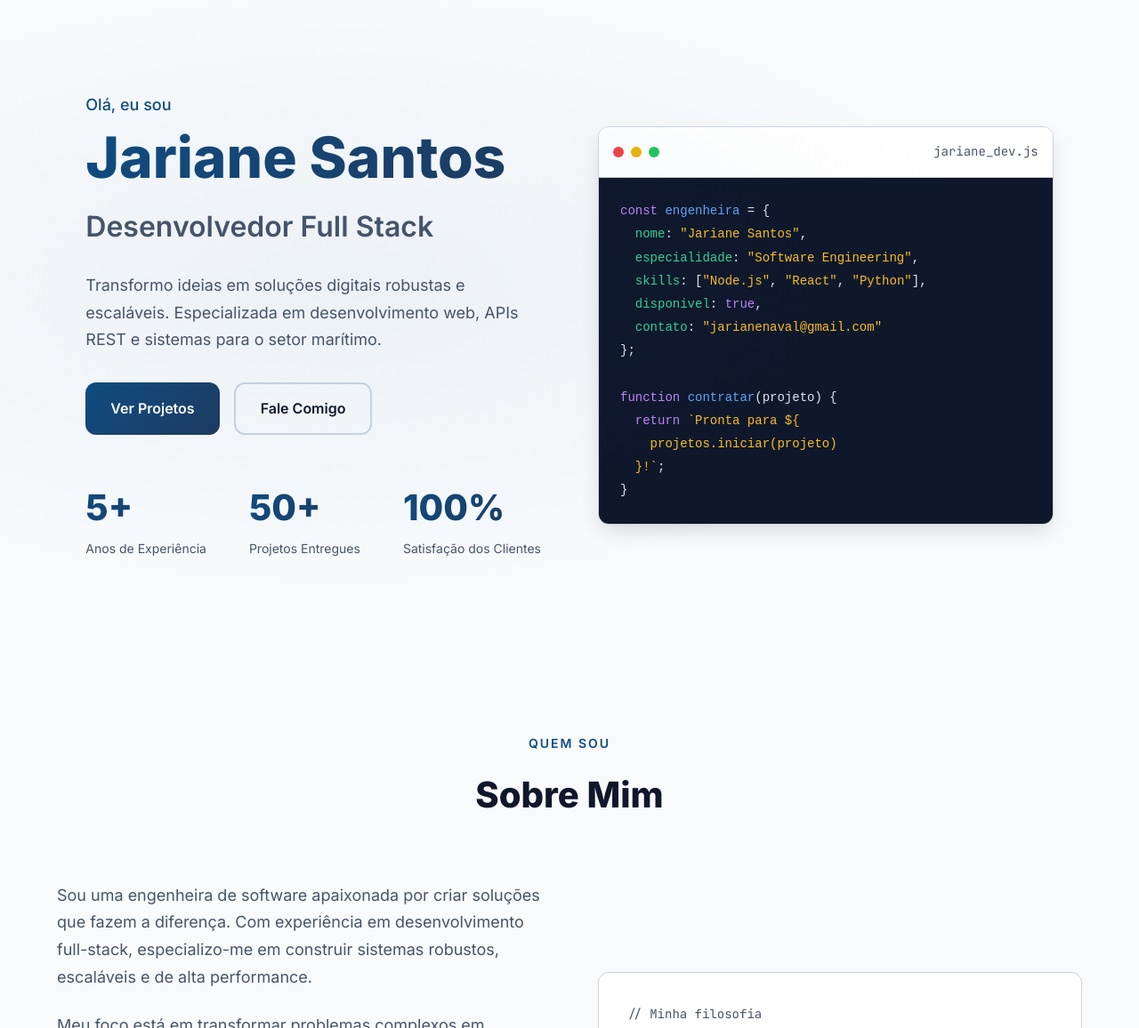
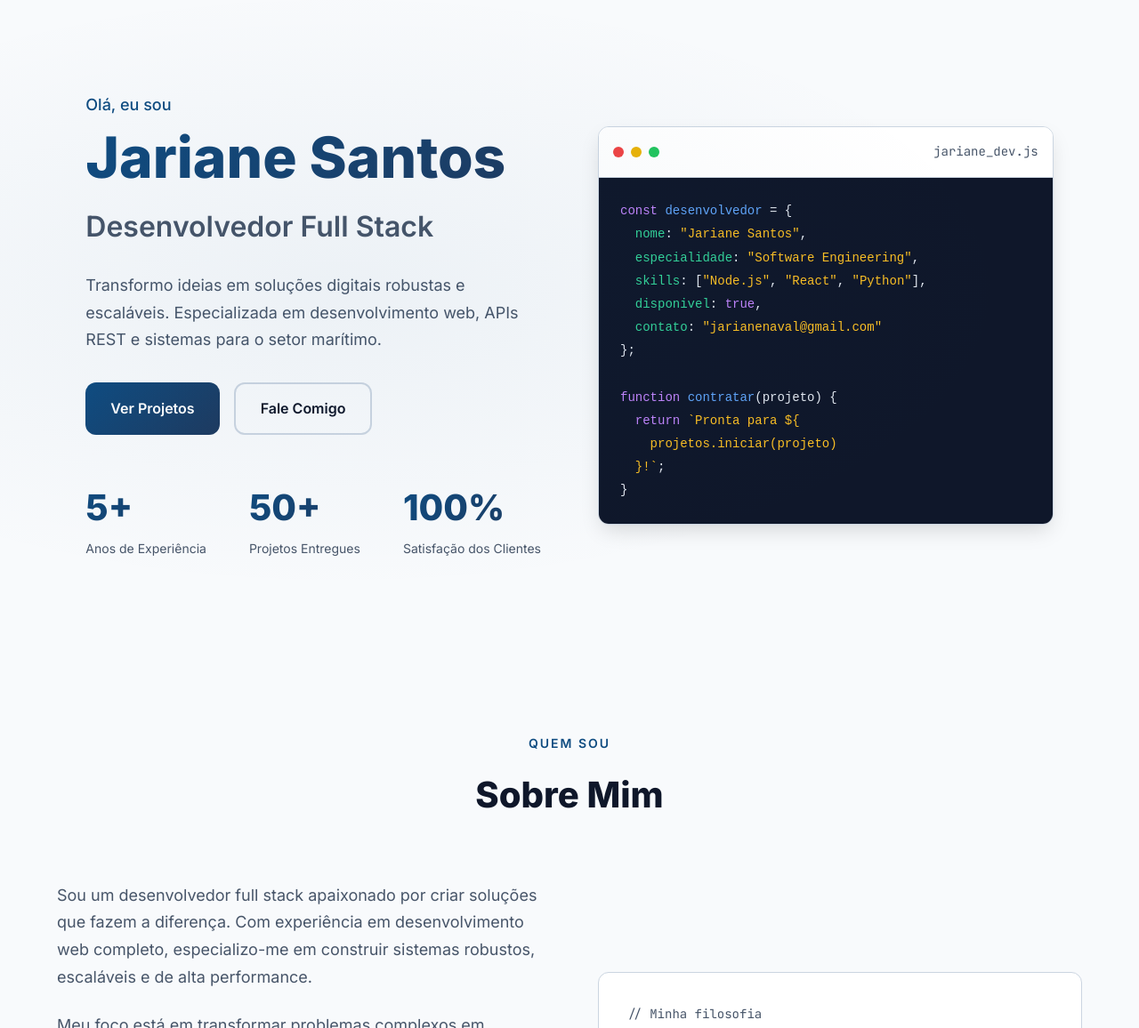
Before and after one commit to Jarianesantos/NavalTech, a website: page index.html in a window 1280 px wide. Shown: the part 74-1230 px from the top of the page at 89% size. Drawn offline with Linux system fonts and the light colour scheme.

Commit message:
Update About section to Desenvolvedor Full Stack

```diff
--- a/index.html
+++ b/index.html
@@ -79,7 +79,7 @@
           <span class="dot green"></span>
           <span class="code-title">jariane_dev.js</span>
         </div>
-        <pre class="code-content"><code><span class="keyword">const</span> <span class="variable">engenheira</span> = {
+        <pre class="code-content"><code><span class="keyword">const</span> <span class="variable">desenvolvedor</span> = {
   <span class="property">nome</span>: <span class="string">"Jariane Santos"</span>,
   <span class="property">especialidade</span>: <span class="string">"Software Engineering"</span>,
   <span class="property">skills</span>: [<span class="string">"Node.js"</span>, <span class="string">"React"</span>, <span class="string">"Python"</span>],
@@ -107,8 +107,8 @@
     <div class="about-grid">
       <div class="about-content">
         <p class="about-text">
-          Sou uma engenheira de software apaixonada por criar soluções que fazem a diferença.
-          Com experiência em desenvolvimento full-stack, especializo-me em construir sistemas
+          Sou um desenvolvedor full stack apaixonado por criar soluções que fazem a diferença.
+          Com experiência em desenvolvimento web completo, especializo-me em construir sistemas
           robustos, escaláveis e de alta performance.
         </p>
         <p class="about-text">
```
